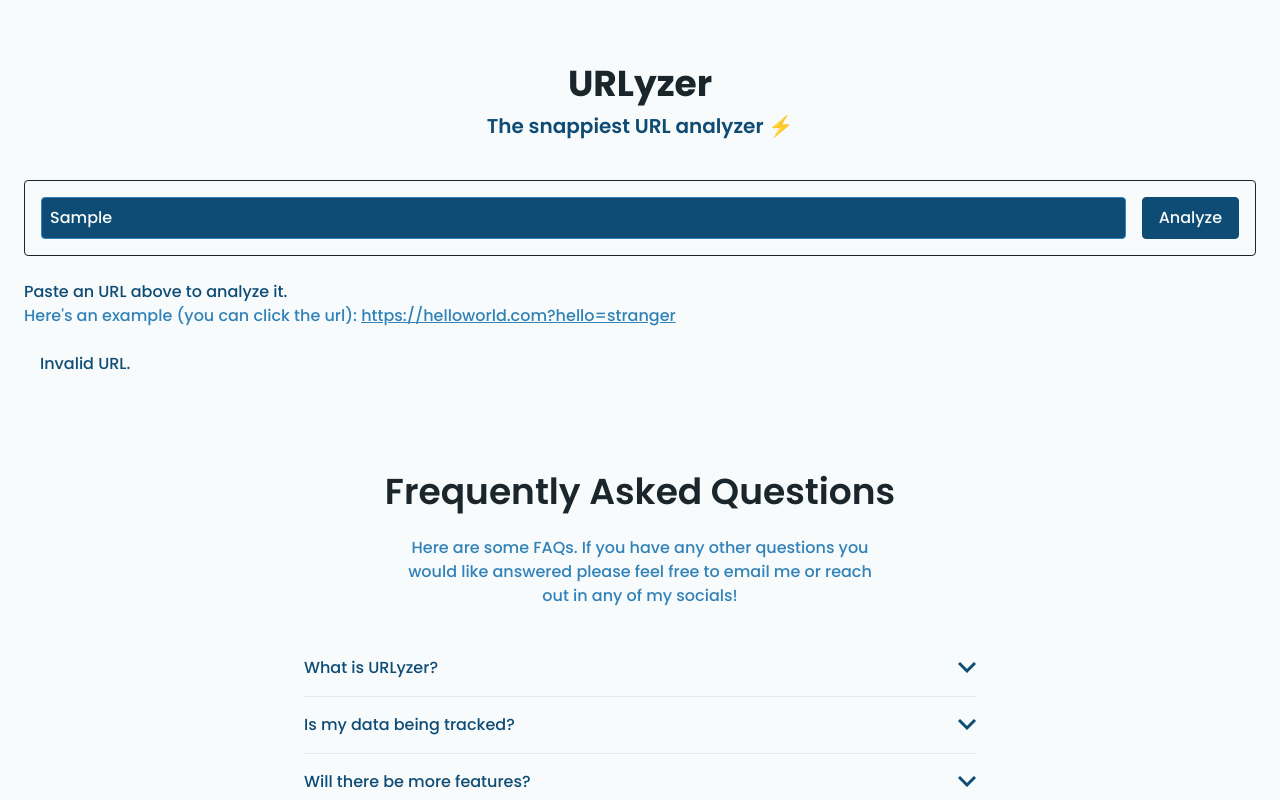
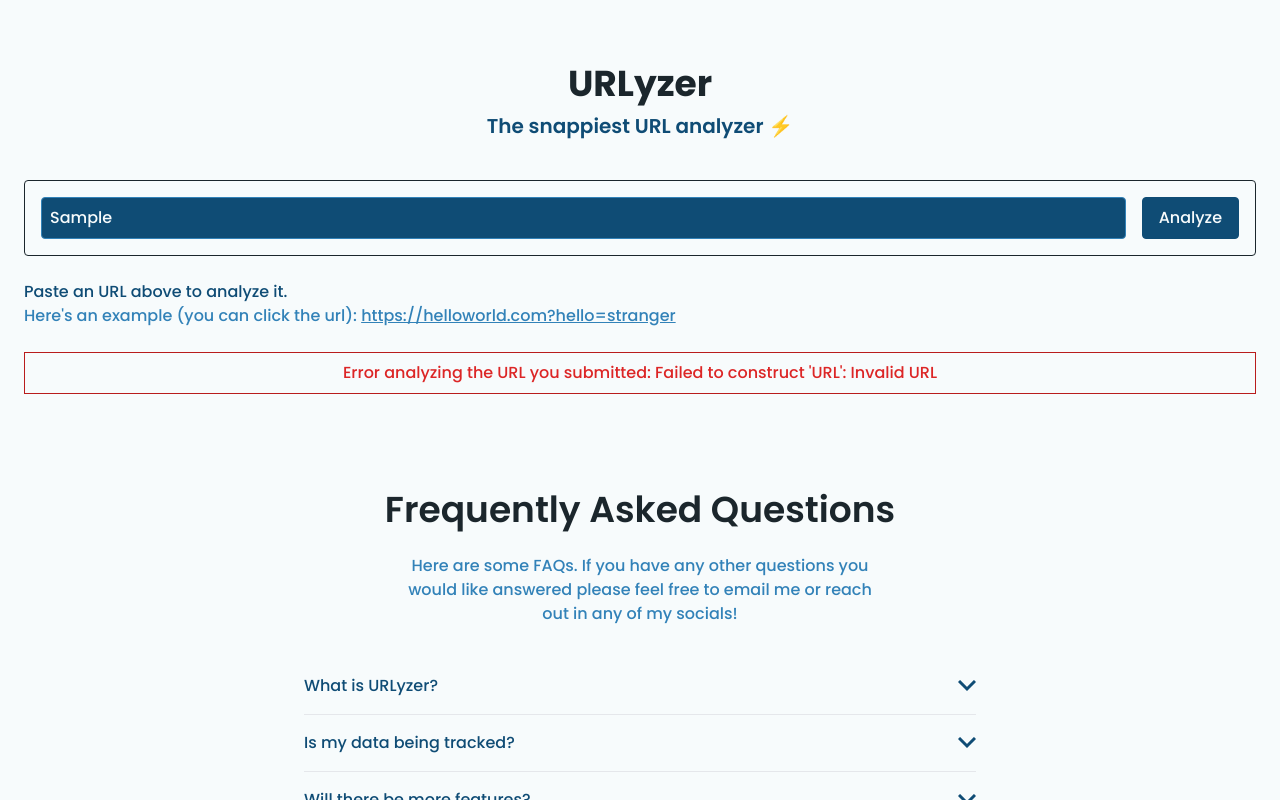
Before and after one commit to Pedro-Gregorio/URLyzer, a React (Vite) app: page / in a window 1280 px wide. Both pictures are taken after typing "Sample" into the empty fields and a click on the button "Analyze". Shown: the top 800 px of the page. Built offline with nearby package versions, Linux system fonts and the light colour scheme.

Commit message:
Changed: Error message when the URL is invalid

```diff
--- a/src/components/Main.jsx
+++ b/src/components/Main.jsx
@@ -46,7 +46,11 @@ export default function Main() {
     } catch (error) {
       console.log(error);
       dispatch(
-        extract({ origin: "", parameters: [], message: "Invalid URL." })
+        extract({
+          origin: "",
+          parameters: [],
+          message: "Error analyzing the URL you submitted: " + error.message,
+        })
       );
     }
   }
--- a/src/components/ui/Result.jsx
+++ b/src/components/ui/Result.jsx
@@ -8,8 +8,8 @@ export default function Result() {
 
   if (message !== "") {
     return (
-      <div className="container mx-auto px-4 mt-4">
-        <p className="text-secondary">{message}</p>
+      <div className="container mx-auto mt-4 border border-red-700 py-2 px-4 text-center">
+        <p className="text-red-600">{message}</p>
       </div>
     );
   }
```
